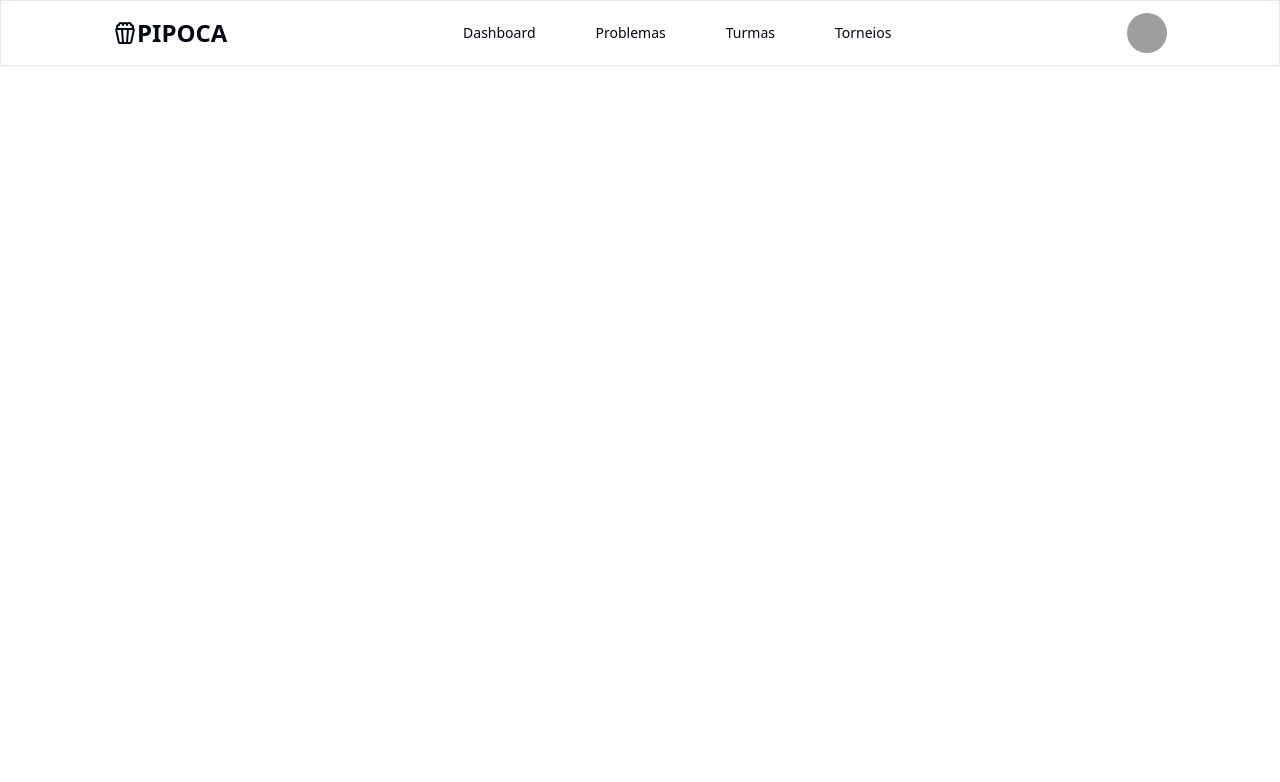
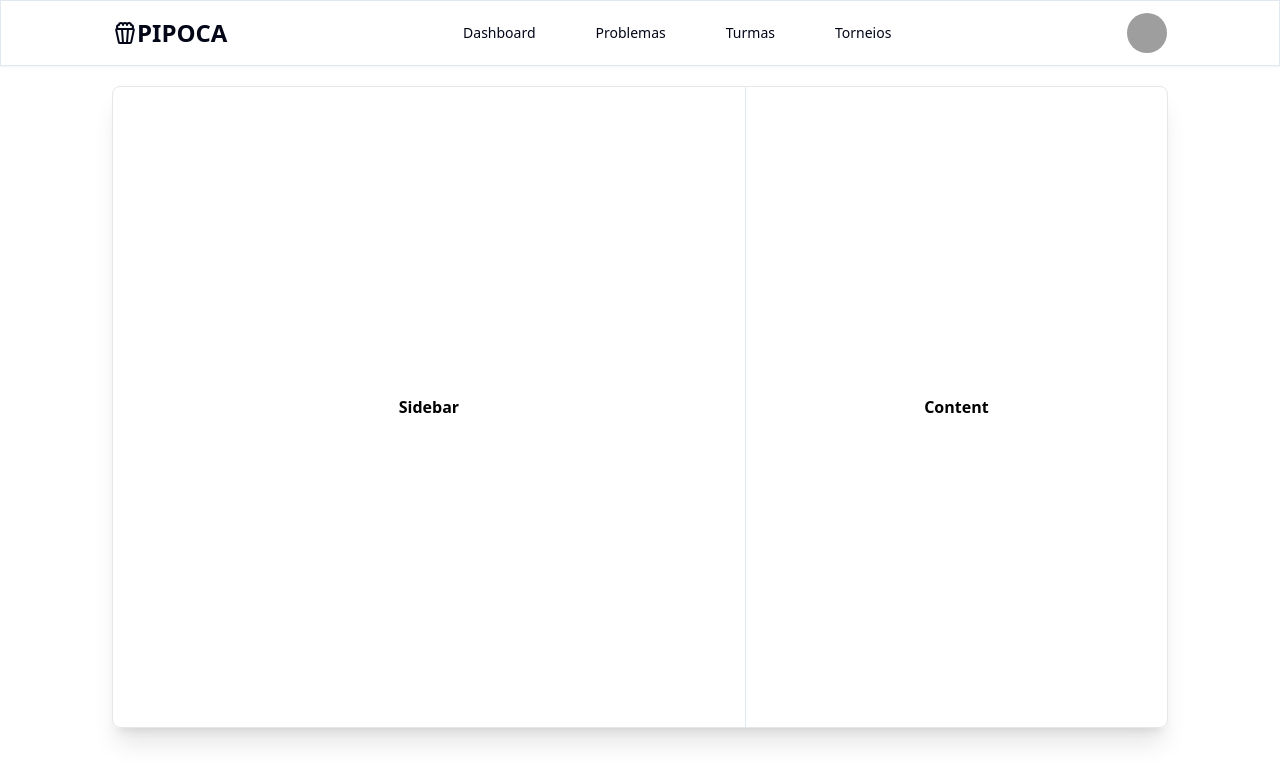
Before and after one commit to alcides07/pipoca, a React (Vite) app in the folder frontend/: page /problema/1/responde in a window 1280 px wide. Shown: the top 782 px of the page. Built offline with nearby package versions, Linux system fonts and the light colour scheme; grey boxes are pictures that could not be loaded.

Commit message:
feat: adicionar estrutura da tela de responder problema (#352)

```diff
--- a/frontend/package.json
+++ b/frontend/package.json
@@ -29,6 +29,7 @@
     "react": "^18.2.0",
     "react-dom": "^18.2.0",
     "react-hook-form": "^7.51.0",
+    "react-resizable-panels": "^2.0.16",
     "react-router-dom": "^6.22.1",
     "tailwind-merge": "^2.2.1",
     "tailwindcss-animate": "^1.0.7",
--- a/frontend/src/App.tsx
+++ b/frontend/src/App.tsx
@@ -3,7 +3,7 @@ import Dashboard from "./pages/dashboard";
 import Header from "./components/header";
 import Login from "./pages/login";
 import Listar from "./pages/Problema/Listar";
-import Responder from "./pages/Problema/Responder/index";
+import Responder from "./pages/Problema/Responder";
 
 const linksHeader = [
   { nome: "Dashboard", link: "/" },
@@ -20,8 +20,8 @@ function App() {
         <Routes>
           <Route path="/dashboard" element={<Dashboard />} />
           <Route path="/problemas" element={<Listar />} />
-          <Route path="/problemas" element={<Listar />} />
-          <Route path="/problema/:id/resposta" element={<Responder />} />
+          <Route path="/problemas" element={<Responder />} />
+          <Route path="/problema/:id/responde" element={<Responder />} />
           <Route path="/" element={<Login />} />
         </Routes>
       </BrowserRouter>
--- a/frontend/src/components/table/columns/problemaColumns.tsx
+++ b/frontend/src/components/table/columns/problemaColumns.tsx
@@ -24,7 +24,7 @@ export const problemaColumns: ColumnDef<iDataProblema>[] = [
       const problema = row.original;
       return (
         <div className="w-5 flex flex-row gap-3">
-          <Link to={`/resposta/${problema.id}`}>
+          <Link to={`/problema/${problema.id}/responde/`}>
             <Button variant="outline" title="Responder">
               <ClipboardPenLine /> {/* Ícone de resposta */}
             </Button>
--- /dev/null
+++ b/frontend/src/components/ui/resizable.tsx
@@ -0,0 +1,43 @@
+import { GripVertical } from "lucide-react"
+import * as ResizablePrimitive from "react-resizable-panels"
+
+import { cn } from "@/lib/utils"
+
+const ResizablePanelGroup = ({
+  className,
+  ...props
+}: React.ComponentProps<typeof ResizablePrimitive.PanelGroup>) => (
+  <ResizablePrimitive.PanelGroup
+    className={cn(
+      "flex h-full w-full data-[panel-group-direction=vertical]:flex-col",
+      className
+    )}
+    {...props}
+  />
+)
+
+const ResizablePanel = ResizablePrimitive.Panel
+
+const ResizableHandle = ({
+  withHandle,
+  className,
+  ...props
+}: React.ComponentProps<typeof ResizablePrimitive.PanelResizeHandle> & {
+  withHandle?: boolean
+}) => (
+  <ResizablePrimitive.PanelResizeHandle
+    className={cn(
+      "relative flex w-px items-center justify-center bg-slate-200 after:absolute after:inset-y-0 after:left-1/2 after:w-1 after:-translate-x-1/2 focus-visible:outline-none focus-visible:ring-1 focus-visible:ring-slate-950 focus-visible:ring-offset-1 data-[panel-group-direction=vertical]:h-px data-[panel-group-direction=vertical]:w-full data-[panel-group-direction=vertical]:after:left-0 data-[panel-group-direction=vertical]:after:h-1 data-[panel-group-direction=vertical]:after:w-full data-[panel-group-direction=vertical]:after:-translate-y-1/2 data-[panel-group-direction=vertical]:after:translate-x-0 [&[data-panel-group-direction=vertical]>div]:rotate-90 dark:bg-slate-800 dark:focus-visible:ring-slate-300",
+      className
+    )}
+    {...props}
+  >
+    {withHandle && (
+      <div className="z-10 flex h-4 w-3 items-center justify-center rounded-sm border border-slate-200 bg-slate-200 dark:border-slate-800 dark:bg-slate-800">
+        <GripVertical className="h-2.5 w-2.5" />
+      </div>
+    )}
+  </ResizablePrimitive.PanelResizeHandle>
+)
+
+export { ResizablePanelGroup, ResizablePanel, ResizableHandle }
--- a/frontend/src/pages/Problema/Responder/index.tsx
+++ b/frontend/src/pages/Problema/Responder/index.tsx
@@ -1,9 +1,31 @@
-function Responder() {
-	return (
-		<>
-			<p>OI!</p>
-		</>
-	);
+interface ExamplesLayoutProps {
+  children?: React.ReactNode;
+}
+
+import {
+  ResizableHandle,
+  ResizablePanel,
+  ResizablePanelGroup,
+} from "@/components/ui/resizable";
+
+function Responder({ children }: ExamplesLayoutProps) {
+  return (
+    <div className="mx-28 my-5 overflow-hidden rounded-[0.5rem] border bg-background shadow-md md:shadow-xl">
+      <ResizablePanelGroup direction="horizontal" className="min-h-[80vh]">
+        <ResizablePanel defaultSize={60}>
+          <div className="flex h-full items-center justify-center p-6">
+            <span className="font-semibold">Sidebar</span>
+          </div>
+        </ResizablePanel>
+        <ResizableHandle />
+        <ResizablePanel defaultSize={40}>
+          <div className="flex h-full items-center justify-center p-6">
+            <span className="font-semibold">Content</span>
+          </div>
+        </ResizablePanel>
+      </ResizablePanelGroup>
+    </div>
+  );
 }
 
 export default Responder;
```
Also changed, not shown: 1 other file (tests, documents, lock files or other folders).
